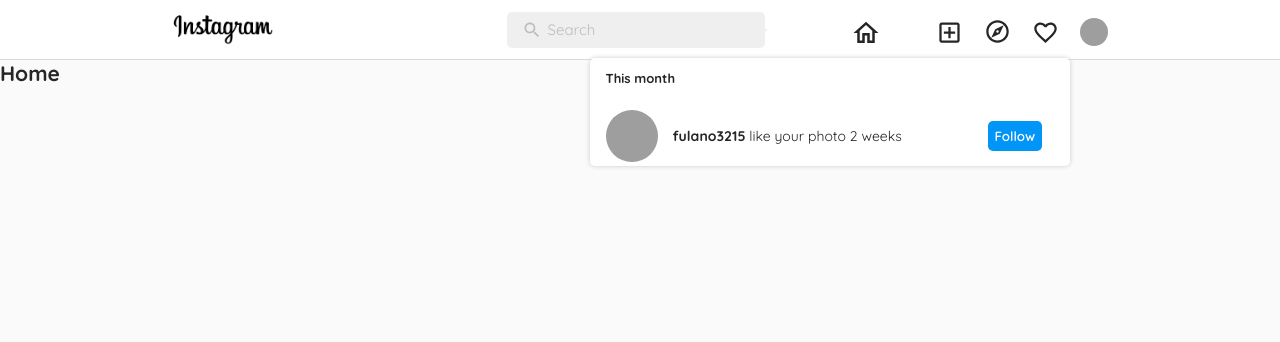
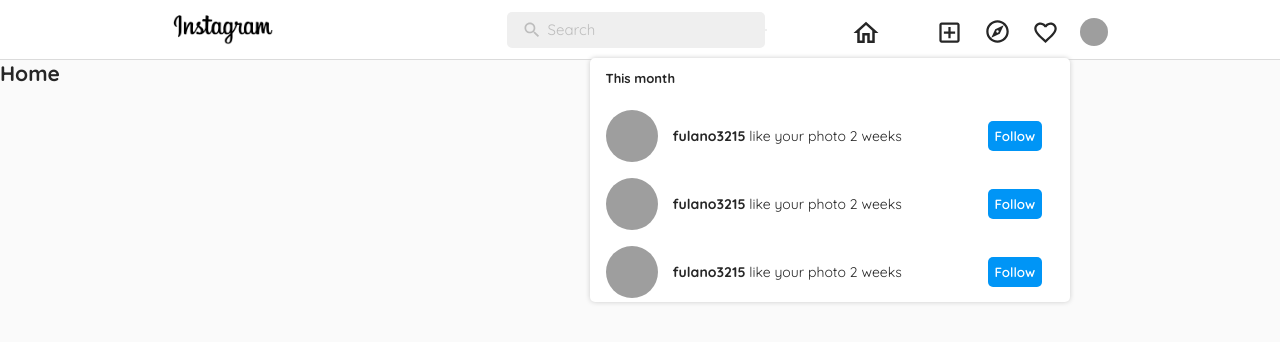
Before and after one commit to Elyonai/academy-instagram, a React (Create React App) app: page / in a window 1280 px wide. Both pictures are taken after a click on the item 1045 px from the left and 29 px from the top of the page. Shown: the top 342 px of the page. Built offline with nearby package versions, Linux system fonts and the light colour scheme; grey boxes are pictures that could not be loaded; some icons are missing.

Commit message:
Simple functionality of input search

```diff
--- a/src/components/InputSearch/InputSearch.tsx
+++ b/src/components/InputSearch/InputSearch.tsx
@@ -8,32 +8,62 @@ import HighlightOffIcon from '@mui/icons-material/HighlightOff';
 
 const InputSearch = function() {
 
+    type InputElement = React.ChangeEventHandler<HTMLInputElement>;
+
+    interface UserResult {
+        id: number,
+        name: string,
+        description: string,
+        picture: string
+    }
+
     const [activatedResults, setActivatedResults] = useState<boolean>(false);
+    const [resultsSearch, setResultsSearch] = useState<UserResult[]>([]);
 
-    const handleSearch = (): void => {
+    const handleSearch: InputElement = async (e) => {
+
+        try {
+
+            const request = await fetch('http://localhost:5000/users');
+            const response: UserResult[] = await request.json();
+
+            const results = response.filter((result: UserResult) => result.name.startsWith(e.target.value) === true);
+
+            setResultsSearch(results);
+
+
+        } catch(error) {
+            console.log(error);
+        }
 
     }
 
     return(
         <ContainerInput activated={activatedResults.toString()}>
-            <Input name="search" placeholder="Search" autoComplete="off" onFocus={() => setActivatedResults(true)}  onBlur={() => setActivatedResults(false)}/>
+            <Input name="search" placeholder="Search" autoComplete="off" onFocus={() => setActivatedResults(true)} onChange={handleSearch}/>
             <SearchIcon className="icon-search"/>
             <Results activated={activatedResults.toString()}>
-                <Result>
+                {resultsSearch && resultsSearch.length > 0
+                    ?   resultsSearch.map((result: UserResult) => (
+                        <Result key={result.id} to={`/profile/${result.id}`} data-id>
                             <Group>
-                        <ResultImage src='https://i.imgur.com/pMdy4wq.jpg' alt="Irving" />
+                                <ResultImage src={result.picture} alt={result.name} />
                                 <ResultBody>
-                            <strong>fulano3215</strong>
-                            <span>Fulano Mengano</span>
+                                    <strong>{result.name}</strong>
+                                    <span>{result.description}</span>
                                 </ResultBody>
                             <ButtonDelete>
                                 <CloseOutlinedIcon/>
                             </ButtonDelete>
                             </Group>
                         </Result>
+                    ))
+
+                    : <h4>No results found</h4>
+                }
             </Results>
             <button>
-                <HighlightOffIcon className="icon-close"/>
+                <HighlightOffIcon className="icon-close" onClick={() => setActivatedResults(false)}/>
             </button>
         </ContainerInput>
 
--- a/src/components/InputSearch/Styles.js
+++ b/src/components/InputSearch/Styles.js
@@ -1,4 +1,5 @@
 import styled, {css} from 'styled-components';
+import {Link} from 'react-router-dom';
 
 // Input
 export const ContainerInput = styled.div`
@@ -100,12 +101,26 @@ export const Results = styled.ul`
 
 `;
 
-export const Result = styled.li`
+export const Result = styled(Link)`
+    display: block;
     width: 100%;
     height: 60px;
     padding: 8px 16px;
     background: var(--color-white);
     position: relative;
+    transition: var(--transition);
+    animation: show 0.3s ease;
+    cursor: pointer;
+
+    @keyframes show {
+        0% {
+            transform: translateX(-100%);
+        }
+
+        100% {
+            transform: translateX(0);
+        }
+    }
 `;
 
 export const Group = styled.div`
@@ -117,7 +132,7 @@ export const Group = styled.div`
 export const ResultBody = styled.div`
     width: 300px;
 
-    strong, p {font-size: 0.875rem;}
+    strong, p {font-size: 0.8125rem;}
 
     strong {
         display: block;
@@ -128,8 +143,8 @@ export const ResultBody = styled.div`
 `;
 
 export const ResultImage = styled.img`
-    width: 54px;
-    height: 54px;
+    width: 40px;
+    height: 40px;
     border-radius: 100%;
 `;
 
--- a/src/components/Notifications/Notifications.tsx
+++ b/src/components/Notifications/Notifications.tsx
@@ -21,7 +21,29 @@ const Notifications = function(props: PropsNotifications) {
                 <Button>Follow</Button>
             </Group>
         </Notification>
-    </NotificationsContainer>
+        <Notification to="/">
+            <Group>
+                <NotificationImage src='https://i.imgur.com/pMdy4wq.jpg' alt="Irving"/>
+                <NotificationBody>
+                    <p>
+                        <strong>fulano3215</strong> like your photo <span>2 weeks</span>
+                    </p>
+                </NotificationBody>
+                <Button>Follow</Button>
+            </Group>
+        </Notification>
+        <Notification to="/">
+            <Group>
+                <NotificationImage src='https://i.imgur.com/pMdy4wq.jpg' alt="Irving"/>
+                <NotificationBody>
+                    <p>
+                        <strong>fulano3215</strong> like your photo <span>2 weeks</span>
+                    </p>
+                </NotificationBody>
+                <Button>Follow</Button>
+            </Group>
+        </Notification>
+        </NotificationsContainer>
 
     );
 }
```
Lines whose indentation alone changed are shown as unchanged.
